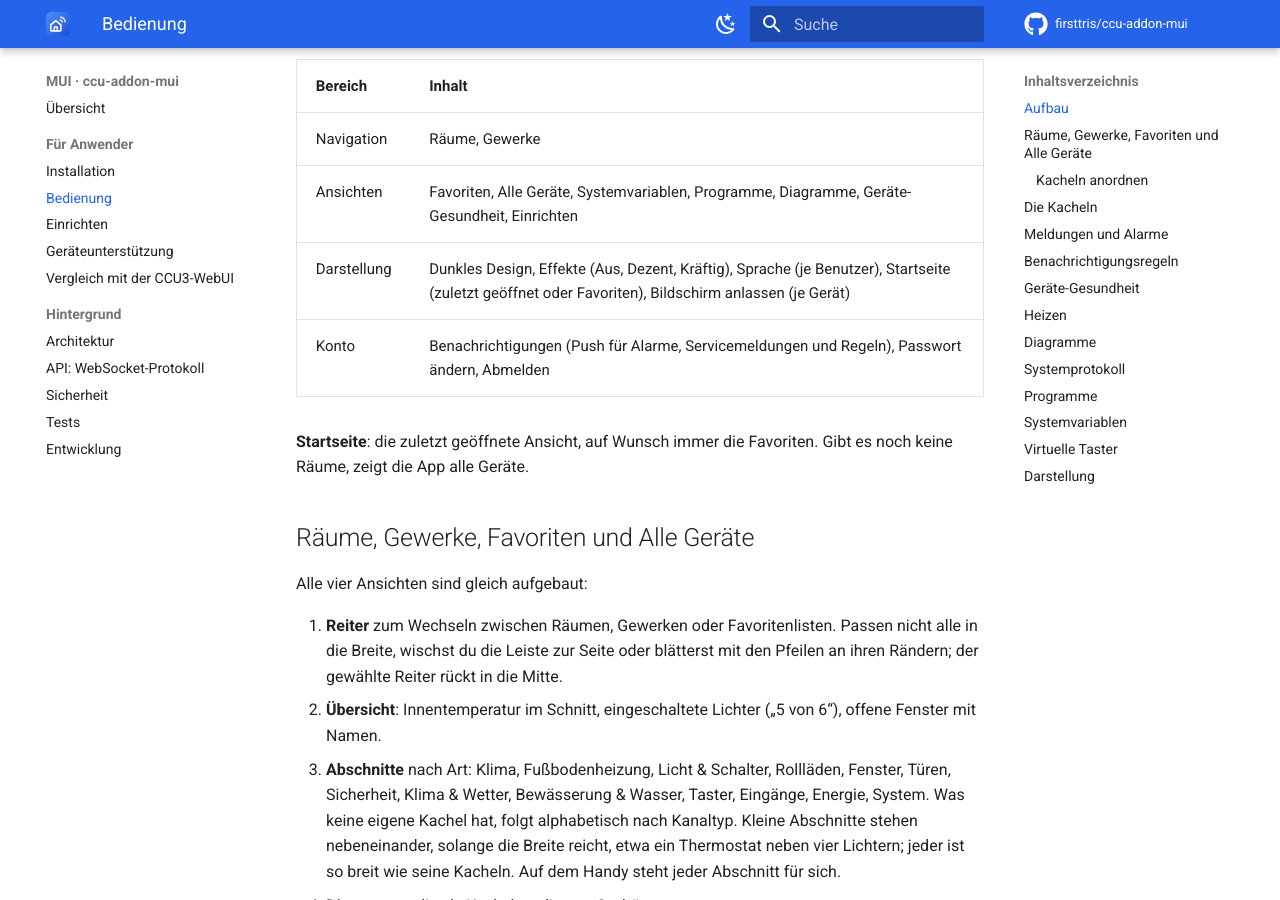
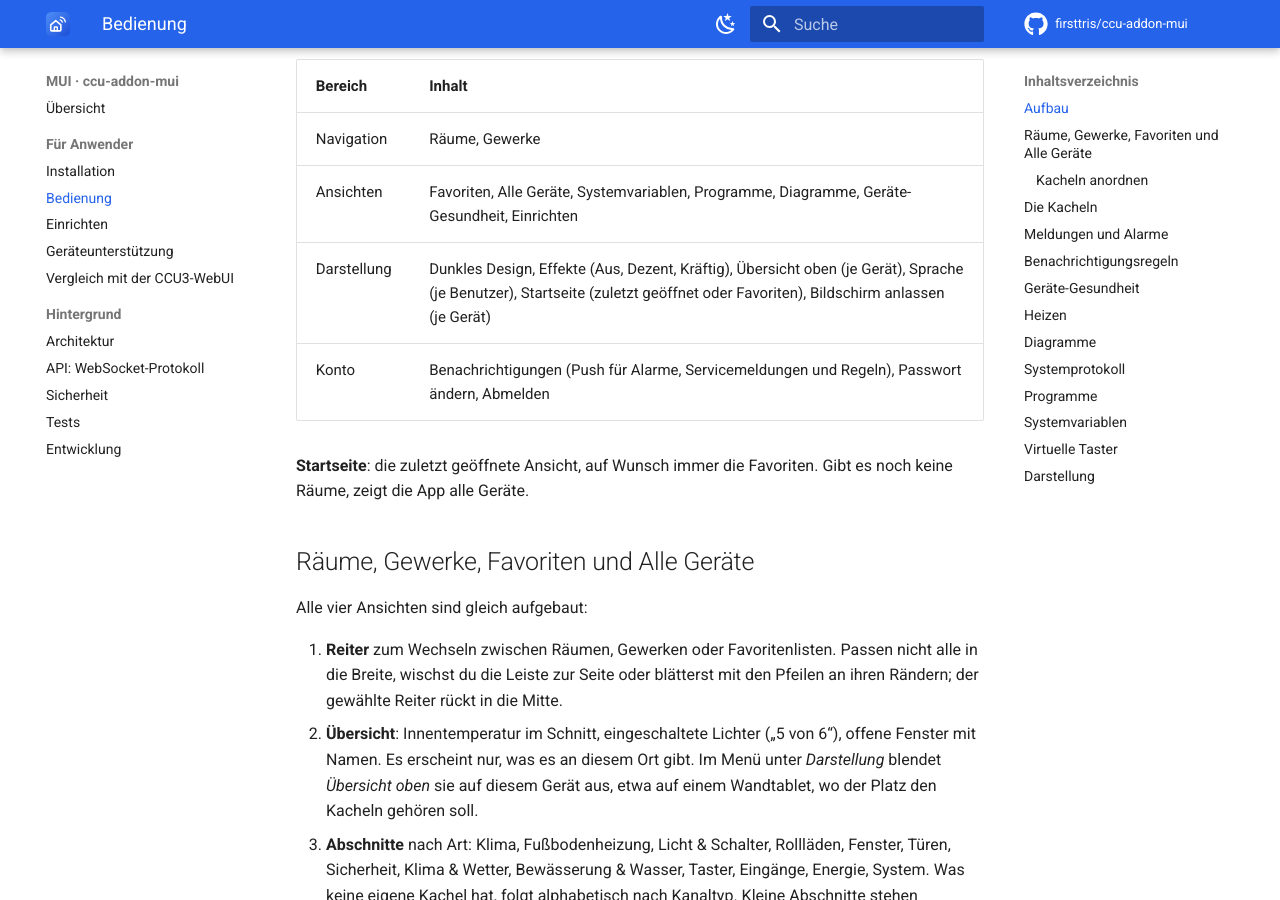
Before and after one commit to firsttris/ccu-addon-mui, an MkDocs documentation site: the page built from docs/bedienung.md, in a window 1280 px wide and 900 px high, scrolled down 976 px. Built offline with MkDocs 1.6.1 and Material for MkDocs 9.7.7, drawn with Linux system fonts in a browser that asks for light colours; comment, search, counter and statistics services are not loaded; some of the changed text lies outside the part shown.

Commit message:
Doku: Übersicht oben ausblenden
bedienung.md (Übersicht, Menü, Darstellung), installation.md (Wandtablet)
und die READMEs nennen den neuen Schalter.

Co-Authored-By: Claude Opus 5.5 <noreply@anthropic.com>
Claude-Session: https://claude.ai/code/session_01Y3rdfZytY3NkeSxhUtvQ33

```diff
--- a/docs/bedienung.md
+++ b/docs/bedienung.md
@@ -18,7 +18,7 @@ ab, erscheint nach zwei Sekunden ein roter Balken, und die App verbindet sich vo
 |---|---|
 | Navigation | Räume, Gewerke |
 | Ansichten | Favoriten, Alle Geräte, Systemvariablen, Programme, Diagramme, Geräte-Gesundheit, Einrichten |
-| Darstellung | Dunkles Design, Effekte (Aus, Dezent, Kräftig), Sprache (je Benutzer), Startseite (zuletzt geöffnet oder Favoriten), Bildschirm anlassen (je Gerät) |
+| Darstellung | Dunkles Design, Effekte (Aus, Dezent, Kräftig), Übersicht oben (je Gerät), Sprache (je Benutzer), Startseite (zuletzt geöffnet oder Favoriten), Bildschirm anlassen (je Gerät) |
 | Konto | Benachrichtigungen (Push für Alarme, Servicemeldungen und Regeln), Passwort ändern, Abmelden |
 
 **Startseite**: die zuletzt geöffnete Ansicht, auf Wunsch immer die Favoriten. Gibt es noch keine Räume,
@@ -32,7 +32,8 @@ Alle vier Ansichten sind gleich aufgebaut:
    wischst du die Leiste zur Seite oder blätterst mit den Pfeilen an ihren Rändern; der gewählte Reiter rückt
    in die Mitte.
 2. **Übersicht**: Innentemperatur im Schnitt, eingeschaltete Lichter („5 von 6“), offene Fenster mit
-   Namen.
+   Namen. Es erscheint nur, was es an diesem Ort gibt. Im Menü unter *Darstellung* blendet *Übersicht oben* sie
+   auf diesem Gerät aus, etwa auf einem Wandtablet, wo der Platz den Kacheln gehören soll.
 3. **Abschnitte** nach Art: Klima, Fußbodenheizung, Licht & Schalter, Rollläden, Fenster, Türen,
    Sicherheit, Klima & Wetter, Bewässerung & Wasser, Taster, Eingänge, Energie, System. Was keine eigene Kachel hat, folgt alphabetisch
    nach Kanaltyp. Kleine Abschnitte stehen nebeneinander, solange die Breite reicht, etwa ein Thermostat
@@ -268,6 +269,8 @@ Administratoren können sie umbenennen.
 - **Effekte**: Leuchten und Animationen (z. B. die leuchtende Lampe, die Radarwellen des Bewegungsmelders)
   in drei Stufen. *Aus* schont schwache Tablets. Auch die Anmeldeseite folgt der Stufe: Dort funkt die CCU
   im Haus unter der Karte und schaltet Licht und Rollladen, bei *Aus* steht das Haus still.
+- **Übersicht oben**: zeigt oder verbirgt die Zeile mit Temperatur, Lichtern und Fenstern über den Kacheln.
+  Gilt pro Gerät.
 - **Sprache**: *Automatisch* (nach der Sprache des Browsers), Deutsch oder Englisch. Mit Anmeldung gilt die Wahl für
   den CCU-Benutzer auf allen Geräten und auch in der alten WebUI (wie dort unter *Benutzerverwaltung*), ohne
   Anmeldung für dieses Gerät.
```
Also changed, not shown: README.en.md (+1 -1 lines), README.md (+1 -1 lines), docs/installation.md (+1 -0 lines).
